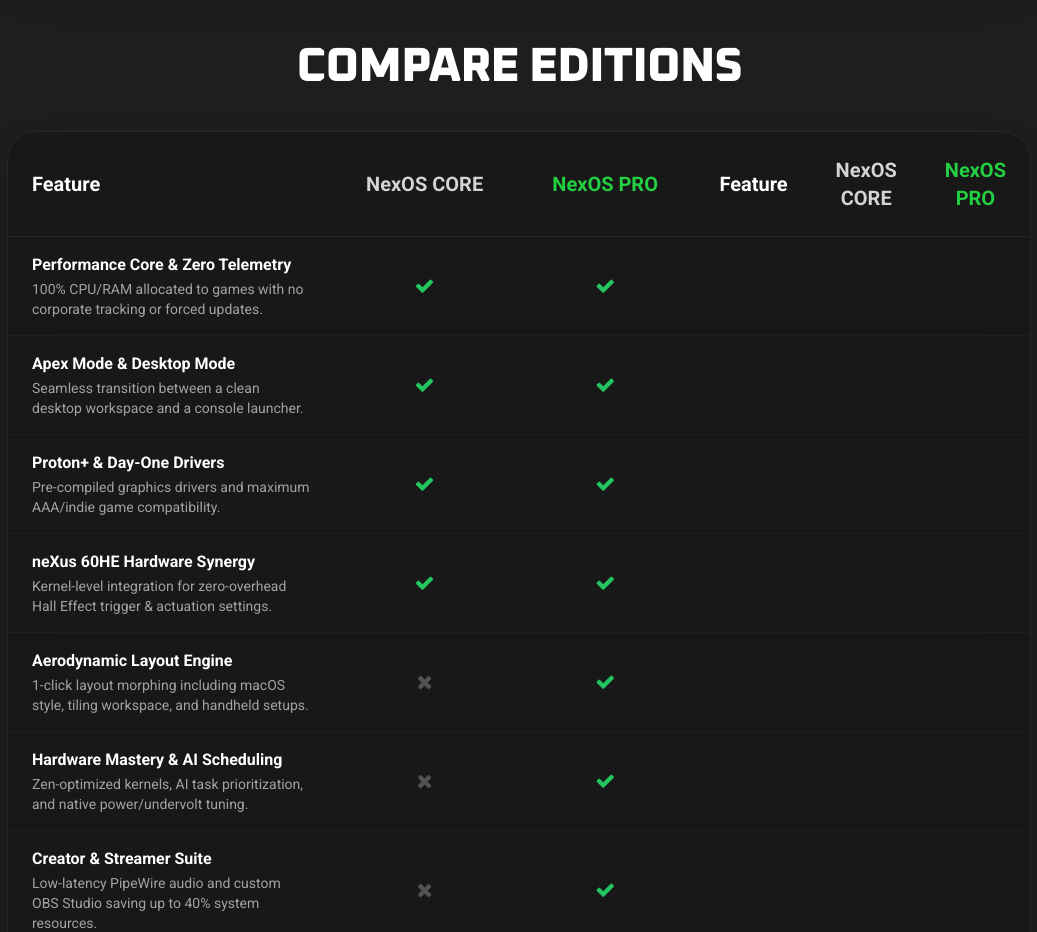
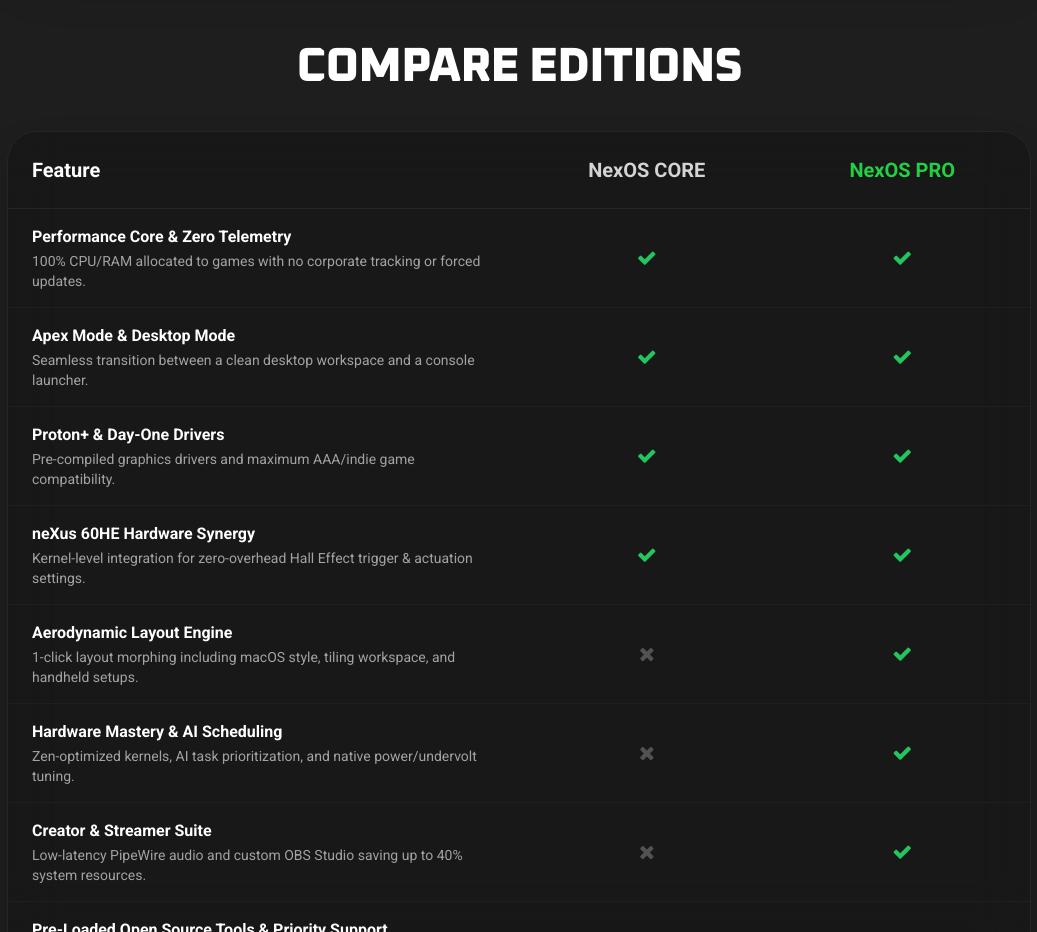
Before and after one commit to Neozooka/FED_CA2, a plain HTML site: page html/neXos/nexos-shop.html in a window 1280 px wide. Shown: the part 1300-2232 px from the top of the page, without its empty margins (121-1158 px from the left). Drawn offline with nearby package versions, Linux system fonts and the light colour scheme.

Commit message:
table in nexos-shop

```diff
--- a/html/neXos/nexos-shop.html
+++ b/html/neXos/nexos-shop.html
@@ -162,9 +162,6 @@
                         <table class="w-full border-collapse">
                             <thead>
                                 <tr class="border-b border-neutral-800 text-white text-lg sm:text-xl">
-                                    <th scope="col" class="py-6 px-6 font-bold w-1/2">Feature</th>
-                                    <th scope="col" class="py-6 px-6 font-bold text-center w-1/4 text-neutral-300">NexOS CORE</th>
-                                    <th scope="col" class="py-6 px-6 font-bold text-center w-1/4 text-[--maingreen]">NexOS PRO</th>
                                     <th scope="col" class="py-6 px-6 font-bold w-1/2">Feature</th>
                                     <th scope="col" class="py-6 px-6 font-bold text-center w-1/4 text-neutral-300">NexOS CORE</th>
                                     <th scope="col" class="py-6 px-6 font-bold text-center w-1/4 text-[--maingreen]">NexOS PRO</th>
```
